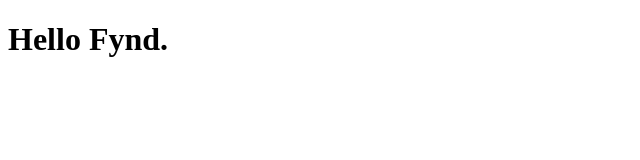
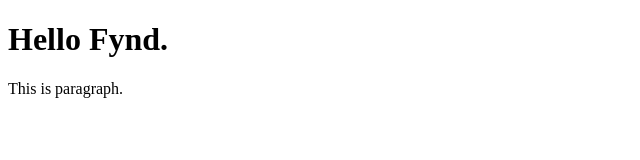
Before and after one commit to deveshsoni2000/fynd_academy, a plain HTML site: page index.html in a window 1280 px wide. Shown: the whole page, without its empty margins (0-640 px from the left). Drawn offline with Linux system fonts and the light colour scheme.

Commit message:
para added in index.html

```diff
--- a/index.html
+++ b/index.html
@@ -8,5 +8,7 @@
 </head>
 <body>
     <h1>Hello Fynd.</h1>
+    <!--This paragraph is written by shuklasp-->
+    <p>This is paragraph.</p>
 </body>
 </html>
```
